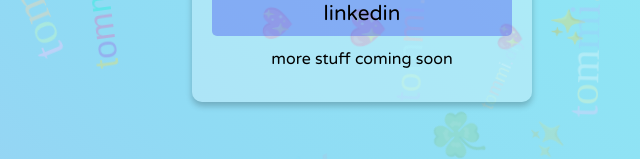
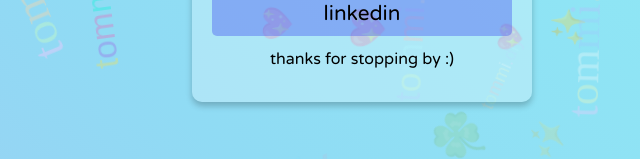
Before and after one commit to tommidiy/tommidiy.github.io, a plain HTML site: page index.html in a window 1280 px wide. Shown: the part 641-800 px from the top of the page, 278-918 px from the left. Drawn offline with Linux system fonts and the light colour scheme; a web font is replaced by a local one.

Commit message:
Update index.html

```diff
--- a/index.html
+++ b/index.html
@@ -14,7 +14,7 @@
     <h1><svg><text>tommi.diy</text></svg></h1>
     <h2>i felt like making my own link page</h2>
     <div id="button-container"></div>
-    <h2>more stuff coming soon</h2>
+    <h2>thanks for stopping by :)</h2>
   </div>
   <script src="script.js"></script>
 </body>
```
